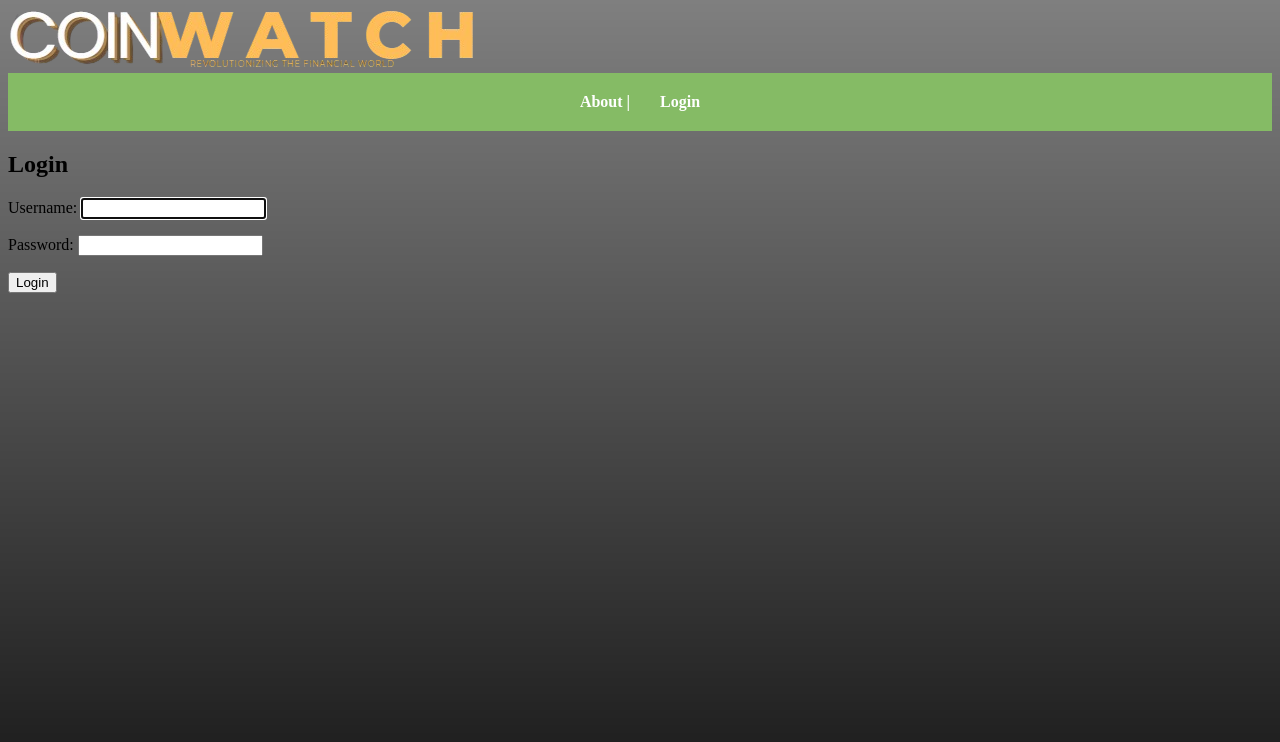
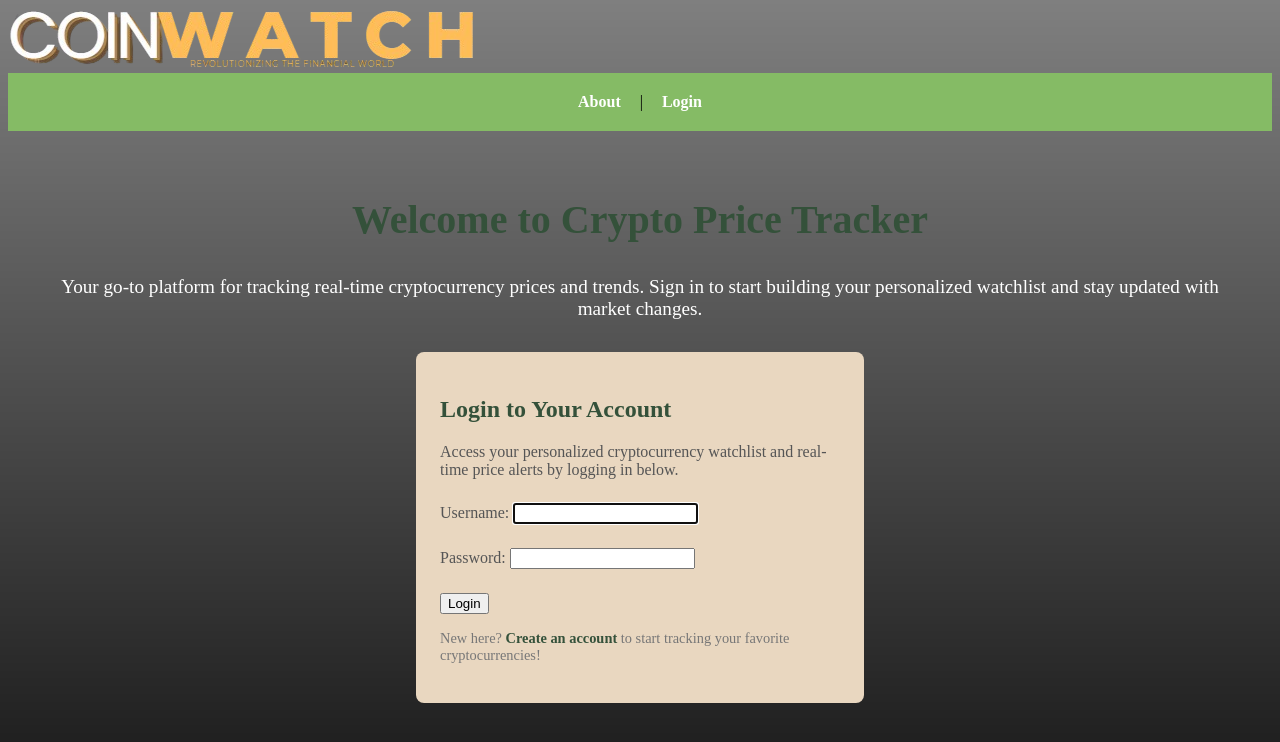
Before and after one commit to ian-ruiz21/CoinWatch, a Django app: page / in a window 1280 px wide. Shown: the top 742 px of the page. Run offline with Django 5.2, Linux system fonts and the light colour scheme.

Commit message:
Updated navbar and fix number of cryptocurrencies on all coins page

```diff
--- /dev/null
+++ b/main_app/static/css/home.css
@@ -0,0 +1,60 @@
+.home-section {
+    padding: 2rem;
+    text-align: center;
+}
+
+.hero-banner {
+    margin-bottom: 2rem;
+}
+
+.hero-banner h1 {
+    font-size: 2.5rem;
+    color: #34513a; /* Dark green to match your previous color scheme */
+}
+
+.hero-banner p {
+    font-size: 1.2rem;
+    color: white;
+}
+
+.hero-image {
+    margin-top: 1rem;
+    width: 100%;
+    max-width: 500px;
+    border-radius: 10px;
+}
+
+.login-container {
+    display: inline-block;
+    text-align: left;
+    max-width: 400px;
+    margin: 0 auto;
+    padding: 1.5rem;
+    background-color: #e9d7c0;
+    border-radius: 8px;
+}
+
+.login-form h2 {
+    color: #34513a;
+}
+
+.login-form p {
+    margin-bottom: 1.5rem;
+    color: #555;
+}
+
+.signup-prompt {
+    margin-top: 1rem;
+    font-size: 0.9rem;
+    color: #777;
+}
+
+.signup-prompt a {
+    color: #34513a;
+    text-decoration: none;
+    font-weight: bold;
+}
+
+.signup-prompt a:hover {
+    text-decoration: underline;
+}
--- a/main_app/templates/base.html
+++ b/main_app/templates/base.html
@@ -22,11 +22,16 @@
       <nav class="dynamic-nav">
         <ul>
           {% if user.is_authenticated %}
-            <li><a href="">Home     |  </a></li>
-            <li><a href="{% url 'coin-watchlist' %}">My Watchlist     |</a></li>
-            <li><a href="">Crypto Blog     | </a></li>
-            <li><a href="{% url 'coin-index' %}">All Coins     |</a></li>
-            <li><a href="{% url 'about' %}">About     |</a></li>
+            <li><a href="">Home</a></li>
+            &nbsp;|&nbsp;
+            <li><a href="{% url 'coin-watchlist' %}">My Watchlist</a></li>
+            &nbsp;|&nbsp;
+            <li><a href="">Crypto Blog</a></li>
+            &nbsp;|&nbsp;
+            <li><a href="{% url 'coin-index' %}">All Coins</a></li>
+            &nbsp;|&nbsp;
+            <li><a href="{% url 'about' %}">About</a></li>
+            &nbsp;|&nbsp;
             <li>
               <form id="logout-form" method="post" action="{% url 'logout' %}">
                 {% csrf_token %}
@@ -34,7 +39,8 @@
               </form>
             </li>
           {% else %}
-            <li><a href="{% url 'about' %}">About |</a></li>
+            <li><a href="{% url 'about' %}">About</a></li>
+            &nbsp;|&nbsp;
             <li><a href="{% url 'home' %}">Login</a></li>
 
           {% endif %}
--- a/main_app/templates/home.html
+++ b/main_app/templates/home.html
@@ -1,17 +1,33 @@
 {% extends 'base.html' %}
 {% load static %}
 {% block head %}
-<link rel="stylesheet" href="{% static 'css/base.css' %}" />
+<link rel="stylesheet" href="{% static 'css/home.css' %}" />
 {% endblock %}
 {% block content %}
 
-<section>
-    <form action="{% url 'home' %}" method="post" class="login">
-      <h1>Login</h1>
-      {% csrf_token %} {{ form.as_p }}
-      <input type="hidden" name="next" value="{{ next }}" />
-      <button type="submit" class="btn submit">Login</button>
-    </form>
-  </section>
+<section class="home-section">
+    <!-- Add a visually appealing header and welcome message -->
+    <div class="hero-banner">
+        <h1>Welcome to Crypto Price Tracker</h1>
+        <p>Your go-to platform for tracking real-time cryptocurrency prices and trends. Sign in to start building your personalized watchlist and stay updated with market changes.</p>
+    </div>
+
+    <!-- Update the login form with a better layout and CTA -->
+    <div class="login-container">
+        <form action="{% url 'home' %}" method="post" class="login-form">
+            <h2>Login to Your Account</h2>
+            <p>Access your personalized cryptocurrency watchlist and real-time price alerts by logging in below.</p>
+            {% csrf_token %}
+            {{ form.as_p }}
+            <input type="hidden" name="next" value="{{ next }}" />
+            <button type="submit" class="btn submit">Login</button>
+        </form>
+
+        <!-- Add a small section for users who don’t have an account -->
+        <div class="signup-prompt">
+            <p>New here? <a href="{% url 'signup' %}">Create an account</a> to start tracking your favorite cryptocurrencies!</p>
+        </div>
+    </div>
+</section>
 
 {% endblock %}
```
